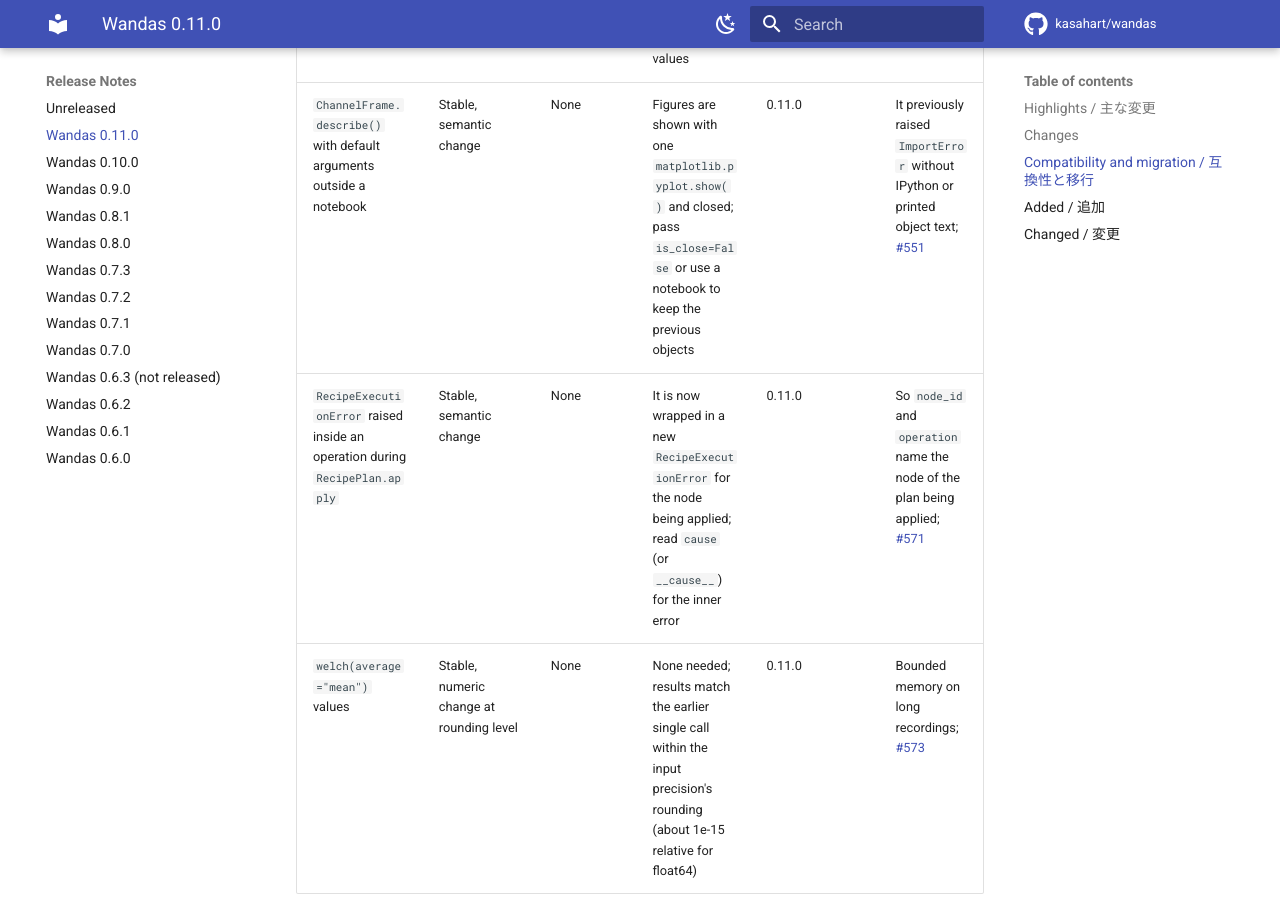
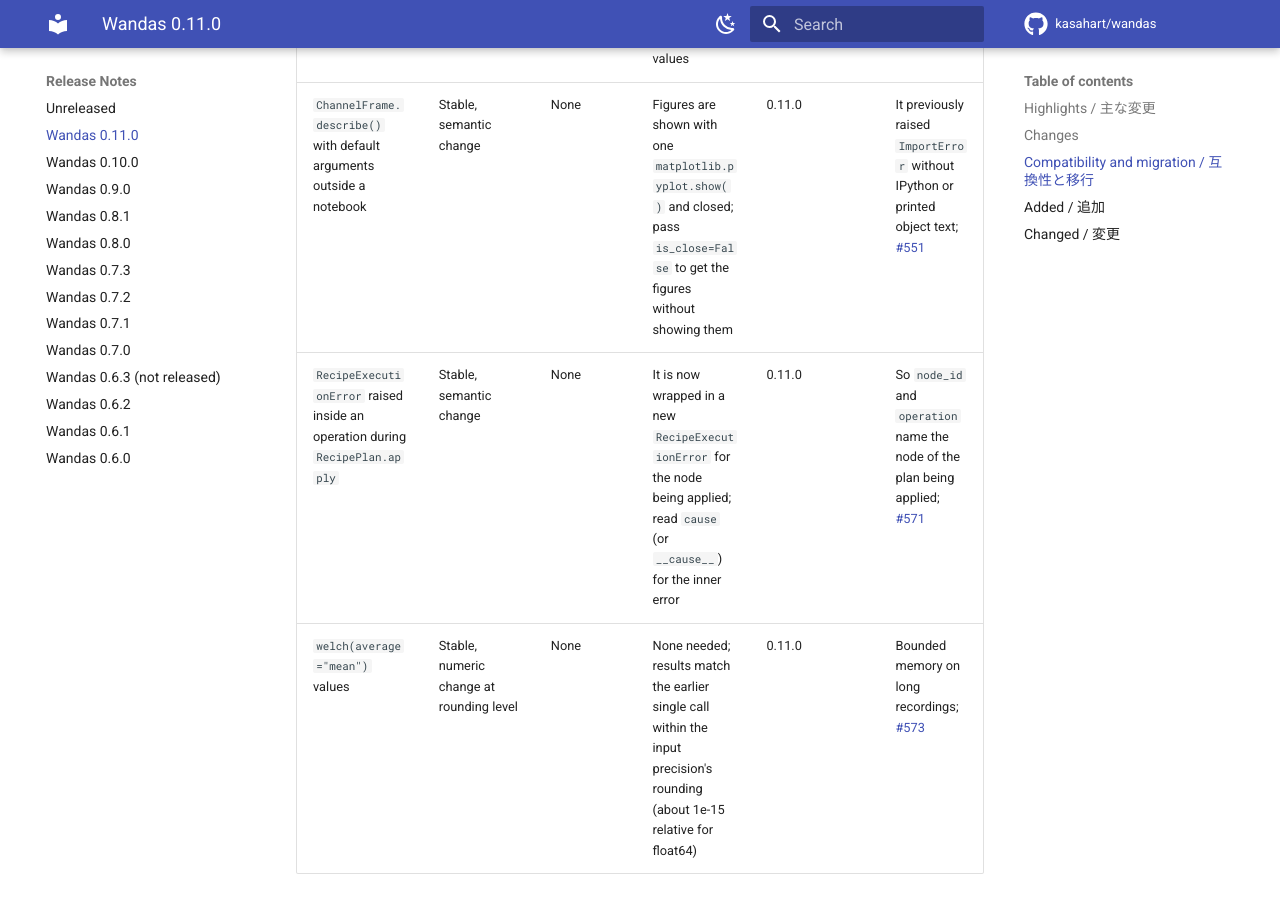
Before and after one commit to kasahart/wandas, an MkDocs documentation site: the page built from docs/src/release-notes/v0.11.0.md, in a window 1280 px wide and 900 px high, scrolled down 2025 px. Built offline with MkDocs 1.6.1 and Material for MkDocs 9.7.7, drawn with Linux system fonts in a browser that asks for light colours; comment, search, counter and statistics services are not loaded.

Commit message:
docs: state the describe() migration as is_close=False
Co-Authored-By: Claude Opus 5.5 <noreply@anthropic.com>
Claude-Session: https://claude.ai/code/session_01VjJX8VRhVHjGjVe9LXrPwo

```diff
--- a/docs/src/release-notes/v0.11.0.md
+++ b/docs/src/release-notes/v0.11.0.md
@@ -49,7 +49,7 @@ and the logo removal ([#560](https://github.com/kasahart/wandas/pull/560)).
 | --- | --- | --- | --- | --- | --- |
 | Recipe JSON of a `RecipePlan` with named steps | Serialized, new schema 4 | Not applicable | Plans without steps are still saved as schema 3; upgrade readers to 0.11.0 before exchanging Recipes with steps | 0.11.0 | Maintainer accepts breaking Recipe format changes; [#564](https://github.com/kasahart/wandas/issues/564), [#578](https://github.com/kasahart/wandas/pull/578) |
 | Filter, `a_weighting`, `rms_trend`, `fade`, FFT/STFT and inverse, N-octave, cepstral and psychoacoustic Recipe nodes on float32 input | Serialized, semantic change without a version bump | None | Replays on float32 input return float32 (complex64), differing from earlier float64 results at single-precision rounding; cast the input with `astype("float64")` to get the earlier values | 0.11.0 | float64 and integer input are unchanged; maintainer decision that operations follow the input dtype; [#563](https://github.com/kasahart/wandas/issues/563#issuecomment-6433642306) |
-| `ChannelFrame.describe()` with default arguments outside a notebook | Stable, semantic change | None | Figures are shown with one `matplotlib.pyplot.show()` and closed; pass `is_close=False` or use a notebook to keep the previous objects | 0.11.0 | It previously raised `ImportError` without IPython or printed object text; [#551](https://github.com/kasahart/wandas/pull/551) |
+| `ChannelFrame.describe()` with default arguments outside a notebook | Stable, semantic change | None | Figures are shown with one `matplotlib.pyplot.show()` and closed; pass `is_close=False` to get the figures without showing them | 0.11.0 | It previously raised `ImportError` without IPython or printed object text; [#551](https://github.com/kasahart/wandas/pull/551) |
 | `RecipeExecutionError` raised inside an operation during `RecipePlan.apply` | Stable, semantic change | None | It is now wrapped in a new `RecipeExecutionError` for the node being applied; read `cause` (or `__cause__`) for the inner error | 0.11.0 | So `node_id` and `operation` name the node of the plan being applied; [#571](https://github.com/kasahart/wandas/pull/571) |
 | `welch(average="mean")` values | Stable, numeric change at rounding level | None | None needed; results match the earlier single call within the input precision's rounding (about 1e-15 relative for float64) | 0.11.0 | Bounded memory on long recordings; [#573](https://github.com/kasahart/wandas/pull/573) |
 
```
